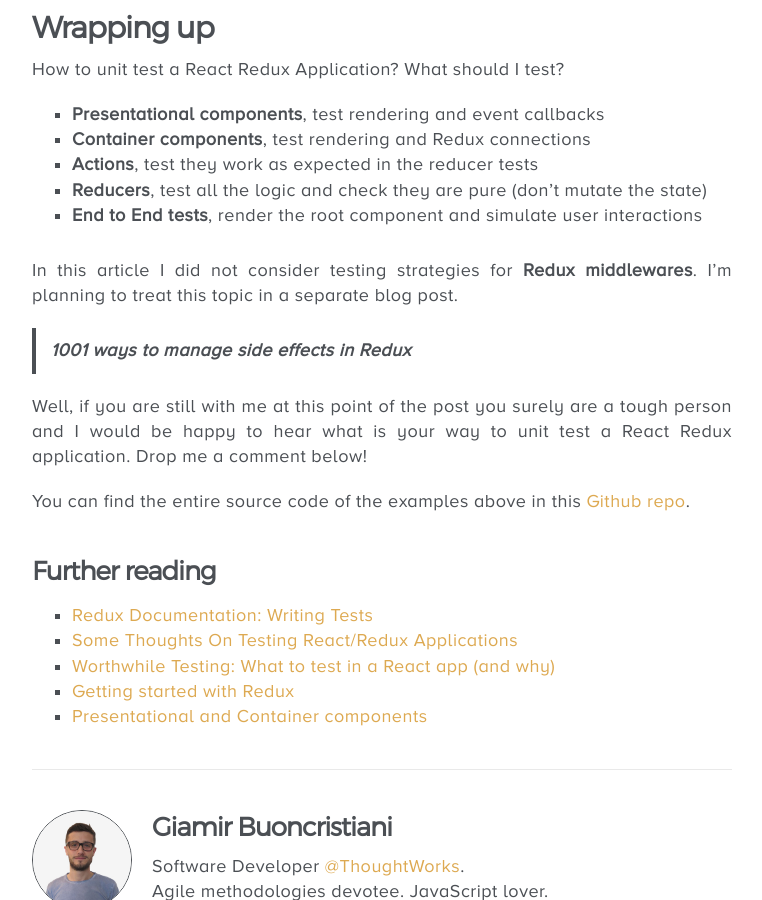
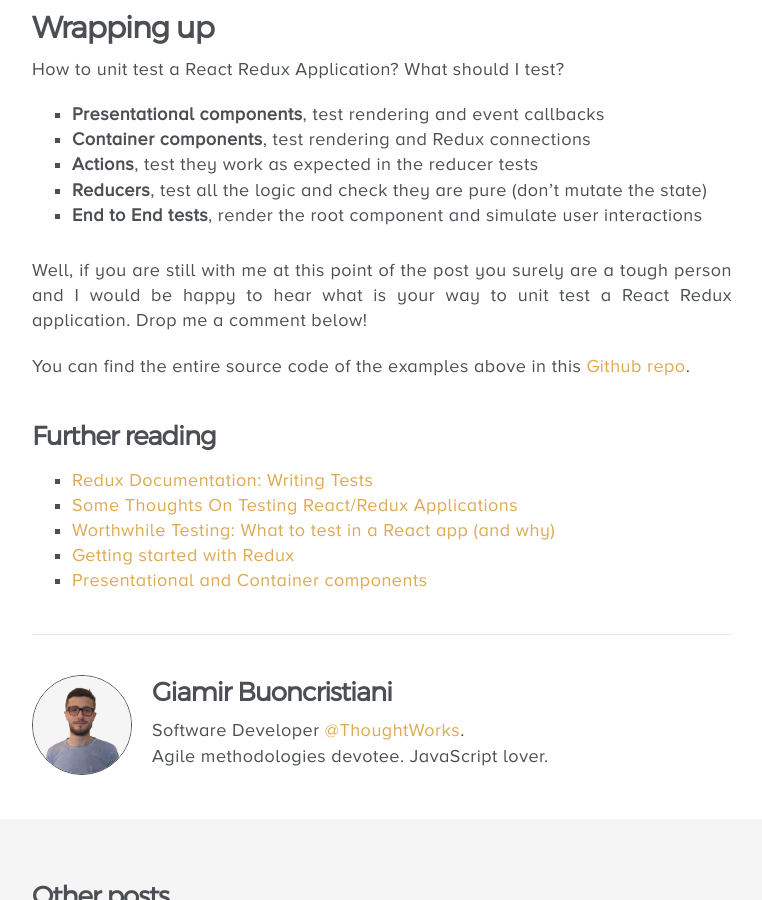
Before and after one commit to giamir/giamir.github.io, a Jekyll site: the page built from _posts/2016-12-22-unit-testing-a-react-redux-app.md, in a window 1280 px wide and 900 px high, scrolled down 13232 px. Shown: the whole window, without its empty margins (258-1020 px from the left). Built offline with Jekyll 4.4.1, drawn with Linux system fonts in a browser that asks for light colours; comment, search, counter and statistics services are not loaded.

Commit message:
Remove citation of redux middlewares follow up article

```diff
--- a/_posts/2016-12-22-unit-testing-a-react-redux-app.md
+++ b/_posts/2016-12-22-unit-testing-a-react-redux-app.md
@@ -369,11 +369,6 @@ How to unit test a React Redux Application? What should I test?
 * **Reducers**, test all the logic and check they are pure (don't mutate the state)
 * **End to End tests**, render the root component and simulate user interactions
 
-In this article I did not consider testing strategies for __Redux middlewares__.
-I'm planning to treat this topic in a separate blog post.
-
-> __1001 ways to manage side effects in Redux__
-
 Well, if you are still with me at this point of the post you surely are a tough person and I would be happy to hear what is your way to unit test a React Redux application. Drop me a comment below!
 
 You can find the entire source code of the examples above in this [Github repo](https://github.com/giamir/unit-testing-react-redux).
```
